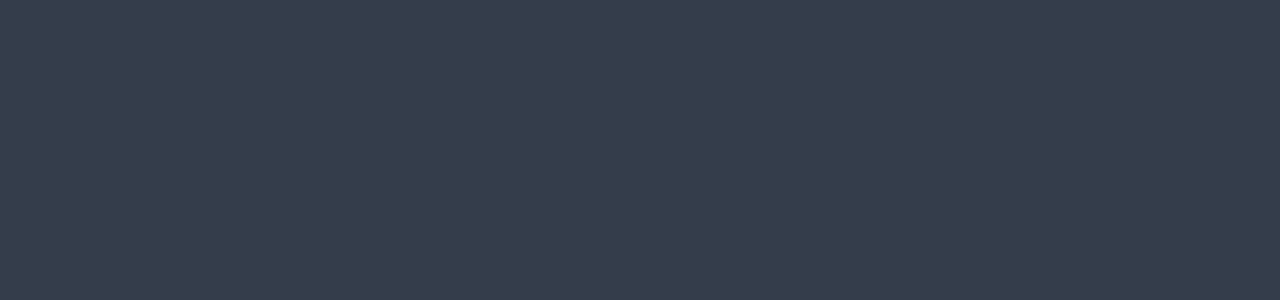
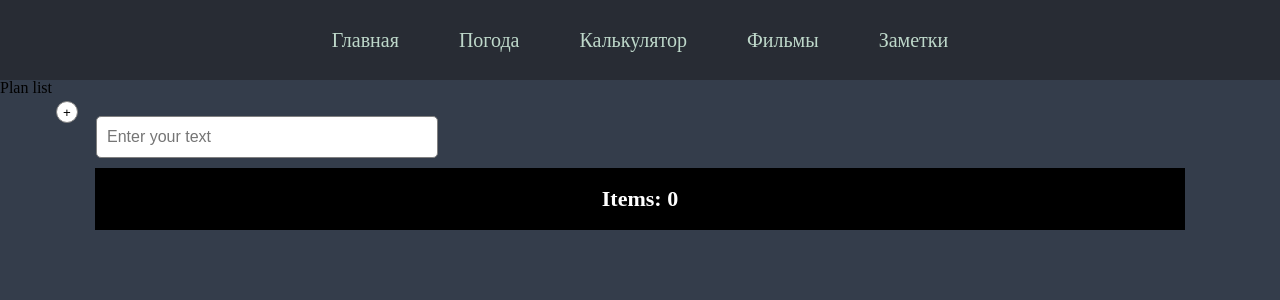
Before and after one commit to Able-projects/team-work, a React (Create React App) app: page /todo in a window 1280 px wide. Shown: the top 300 px of the page. Built offline with nearby package versions, Linux system fonts and the light colour scheme.

Commit message:
todo app Olzhas

```diff
--- a/src/App.js
+++ b/src/App.js
@@ -1,24 +1,25 @@
-import React from 'react'
-import { BrowserRouter, Route, Switch } from 'react-router-dom'
-import WeatherApp from './weather/weather'
-import Calculator from './calculator/calculator'
-import MoviePage from './MovieApp/Pages/MoviePage'
-import MovieApp from './MovieApp/Pages/MovieApp'
-import Nav from './components/Nav'
-
+import React from "react"
+import { BrowserRouter, Route, Switch } from "react-router-dom"
+import WeatherApp from "./weather/weather"
+import Calculator from "./calculator/calculator"
+import MoviePage from "./MovieApp/Pages/MoviePage"
+import MovieApp from "./MovieApp/Pages/MovieApp"
+import Main from "./components/Main"
+import TodoApp from "./todo_list/todoApp"
 
 function App() {
   return (
     <BrowserRouter>
       <Switch>
-                <Route exact path={'/'} component={Nav} />
-                <Route exact path='/weather' component={WeatherApp} />
-                <Route exact path='/calculator' component={Calculator} />
-                <Route exact path={'/movie'} component={MovieApp} />
-                <Route path={'/movie/:id'} component={MoviePage} />
+        <Route exact path={"/todo"} component={TodoApp} />
+        <Route exact path={"/"} component={Main} />
+        <Route exact path="/weather" component={WeatherApp} />
+        <Route exact path="/calculator" component={Calculator} />
+        <Route exact path={"/movie"} component={MovieApp} />
+        <Route path={"/movie/:id"} component={MoviePage} />
       </Switch>
     </BrowserRouter>
   )
 }
 
-export default App;
+export default App
--- /dev/null
+++ b/src/components/Main.js
@@ -0,0 +1,14 @@
+import React from "react"
+import Nav from "./Nav"
+
+export default function Main() {
+  return (
+    <div>
+      <Nav />
+      <div className="main_todo_list"></div>
+      <div className="main_wheather"></div>
+      <div className="main_calculator"></div>
+      <div className="main_movies"></div>
+    </div>
+  )
+}
--- /dev/null
+++ b/src/todo_list/components/InputSection.js
@@ -0,0 +1,14 @@
+import React from "react"
+
+export default function InputSection(props) {
+  return (
+    <div className="inputSection">
+      <div>
+        <input onChange={(e) => props.setInputText(e.target.value)} type="text" placeholder="Enter your text" value={props.inputText} />
+      </div>
+      <div>
+        <button onClick={() => props.addToArray()}>+</button>
+      </div>
+    </div>
+  )
+}
--- /dev/null
+++ b/src/todo_list/components/ListItems.js
@@ -0,0 +1,13 @@
+import React from "react"
+
+export default function ListItems(props) {
+  console.log(props)
+  return (
+    <div className="listItem" style={{ backgroundColor: props.item.color }}>
+      <p>{props.item.text}</p>
+      <button onClick={() => props.cleanList(props.item)} className="btnRemove">
+        x
+      </button>
+    </div>
+  )
+}
--- /dev/null
+++ b/src/todo_list/todoApp.css
@@ -0,0 +1,87 @@
+* {
+  margin: 0;
+  padding: 0;
+}
+
+.toApp {
+  text-align: center;
+  margin: 10px auto;
+  width: 400px;
+  height: 400px;
+  /* background-color: rgb(217, 211, 240); */
+}
+
+.inputSection {
+  width: 85%;
+  display: flex;
+  justify-content: space-between;
+  margin: auto;
+  align-items: center;
+  position: relative;
+}
+
+.todoApp input {
+  margin-top: 20px;
+  width: 320px;
+  height: 20px;
+  padding: 10px;
+  border-radius: 5px;
+  border: 1px grey solid;
+  outline: none;
+  font-size: 16px;
+}
+
+.inputSection button {
+  cursor: pointer;
+  position: absolute;
+  bottom: 10px;
+  right: 10px;
+  display: flex;
+  justify-content: center;
+  align-items: center;
+  padding: 10px;
+  width: 20px;
+  height: 20px;
+  border-radius: 50%;
+  border: 1px grey solid;
+  background-color: white;
+}
+
+.listItem {
+  background-color: #008cff;
+  color: white;
+  font-size: 16px;
+  width: 80%;
+  height: 20px;
+  display: flex;
+  justify-content: space-between;
+  margin: 10px auto;
+  align-items: center;
+  padding: 10px;
+  border-radius: 5px;
+}
+
+.btnRemove {
+  display: flex;
+  justify-content: center;
+  align-items: center;
+  padding: 10px;
+  background-color: white;
+  padding: 10px;
+  width: 20px;
+  height: 20px;
+  border-radius: 50%;
+  border: none;
+  cursor: pointer;
+  color: black;
+}
+
+.todoApp h2 {
+  font-weight: 400;
+}
+
+.item {
+  width: 82%;
+  margin: 10px auto;
+  text-align: right;
+}
--- /dev/null
+++ b/src/todo_list/todoApp.js
@@ -0,0 +1,41 @@
+import "./todoApp.css"
+import InputSection from "./components/InputSection"
+import ListItems from "./components/ListItems"
+import { useState } from "react"
+import Nav from "../components/Nav"
+
+function TodoApp() {
+  const [inputText, setInputText] = useState("")
+  const [array, setArray] = useState([])
+  const [index, setIndex] = useState(0)
+  const colorArr = ["#BBAFFD", "#008CFF", "#42E3C1"]
+
+  function addToArray() {
+    setIndex(index + 1)
+    if (index === colorArr.length - 1) {
+      setIndex(0)
+    }
+    setArray([...array, { text: inputText, color: colorArr[index] }])
+    setInputText("") // To clean the input
+  }
+
+  function cleanList(myItem) {
+    setArray(array.filter((e) => e !== myItem))
+  }
+  console.log(inputText)
+  console.log(array)
+  return (
+    <div className="todoApp">
+      <Nav />
+      <h2>Plan list</h2>
+      <InputSection inputText={inputText} setInputText={setInputText} addToArray={addToArray} />
+      {array.map((e, key) => (
+        <ListItems item={e} cleanList={cleanList} key={key} />
+      ))}
+
+      <div className="item">Items: {array.length}</div>
+    </div>
+  )
+}
+
+export default TodoApp
```
Lines whose indentation alone changed are shown as unchanged.
